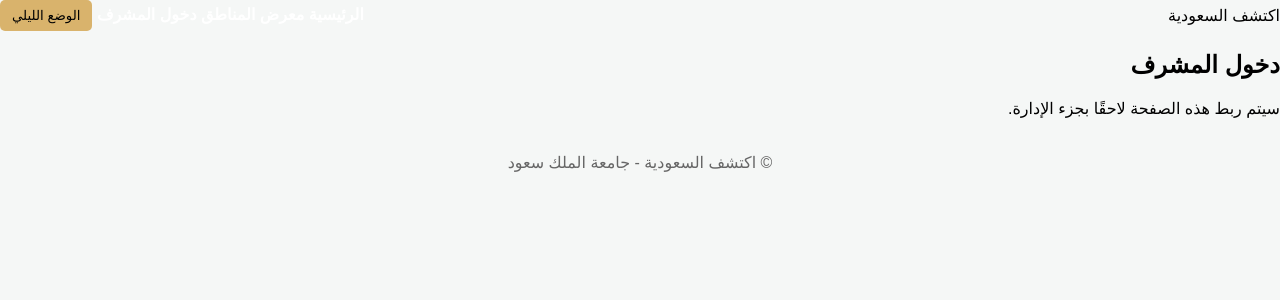
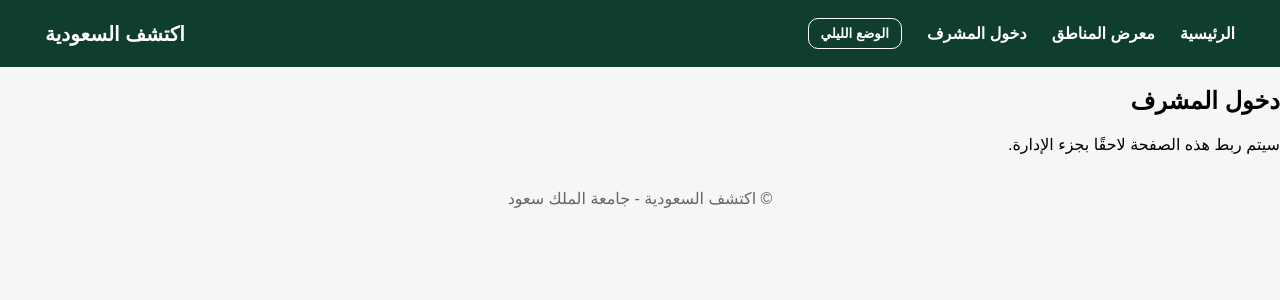
Before and after one commit to sarahalrowaily/saudi-website-project, a PHP site: page /login.html in a window 1280 px wide. Shown: the top 300 px of the page. Run offline with PHP 8.4, Linux system fonts and the light colour scheme.

Commit message:
Refactor header and nav styles in CSS

```diff
--- a/css/style.css
+++ b/css/style.css
@@ -7,12 +7,18 @@ body {
 
 /* ===== HEADER ===== */
 header {
+    width: 100% !important;
+    margin: 0 !important;
+    background-color: #0f3d2e !important;
+    color: white !important;
+    padding: 18px 45px !important;
+    box-sizing: border-box !important;
+
     display: flex !important;
+    flex-direction: row-reverse !important;
+    align-items: center !important;
     justify-content: space-between !important;
-    align-items: center !important;
-    direction: ltr !important;
 }
-
 /* اسم الموقع يمين */
 header h1 {
     margin: 0;
@@ -21,23 +27,26 @@ header h1 {
 
 /* الروابط يسار */
 nav {
-    order: 1 !important;
-    margin-right: auto !important;
-    margin-left: 0 !important;
-    direction: rtl !important;
+    display: flex !important;
+    align-items: center !important;
+    gap: 25px !important;
 }
 
+nav a {
+    color: white !important;
+    text-decoration: none !important;
+    font-weight: bold !important;
+}
 
-nav a {
-    color: white;
-    text-decoration: none;
-    font-weight: bold;
-}
 /* زر الوضع الليلي */
 .mode-btn {
-    order: -1 !important;
-    margin-left: 0 !important;
-    margin-right: 0 !important;
+    position: static !important;
+    background: transparent !important;
+    color: white !important;
+    border: 1px solid white !important;
+    padding: 7px 12px !important;
+    border-radius: 10px !important;
+    font-weight: bold !important;
 }
 /* ===== BUTTON DEFAULT (خليه عشان باقي المشروع) ===== */
 button {
@@ -197,7 +206,7 @@ footer {
 }
 
 .logo {
-    order: 2 !important;
-    margin-left: auto !important;
-    margin-right: 0 !important;
+    color: white !important;
+    font-size: 20px !important;
+    font-weight: bold !important;
 }
```
